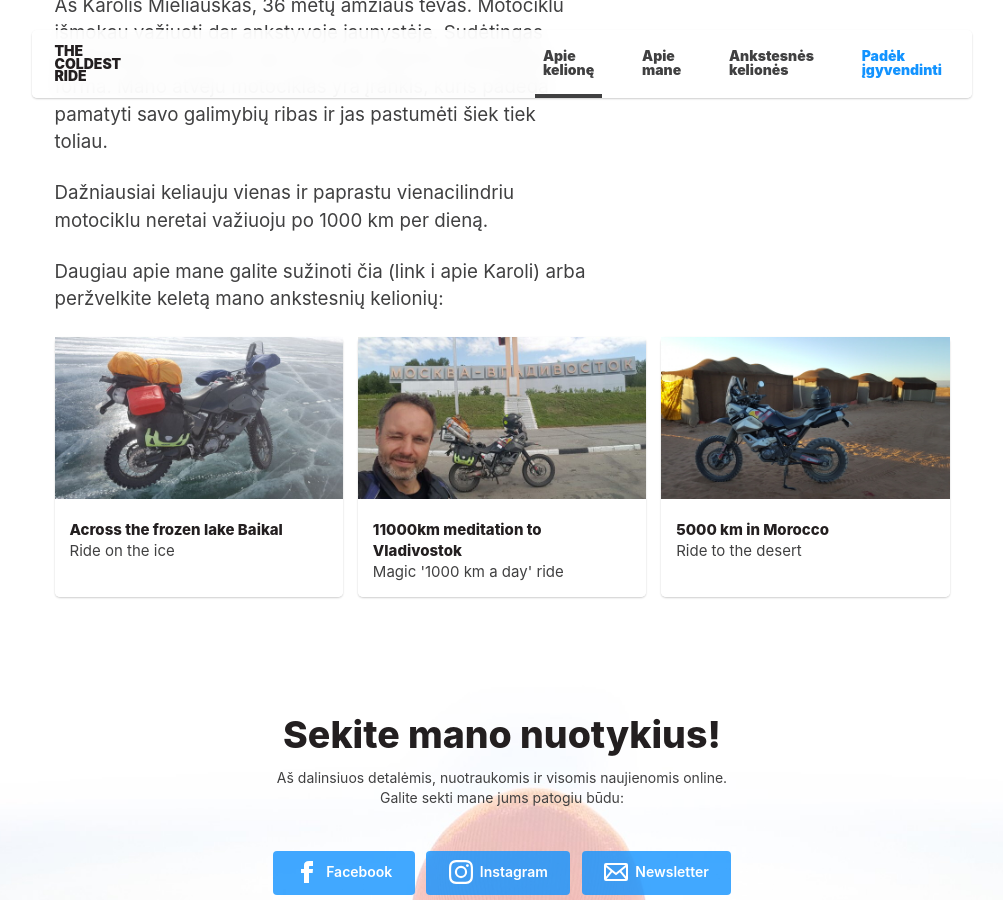
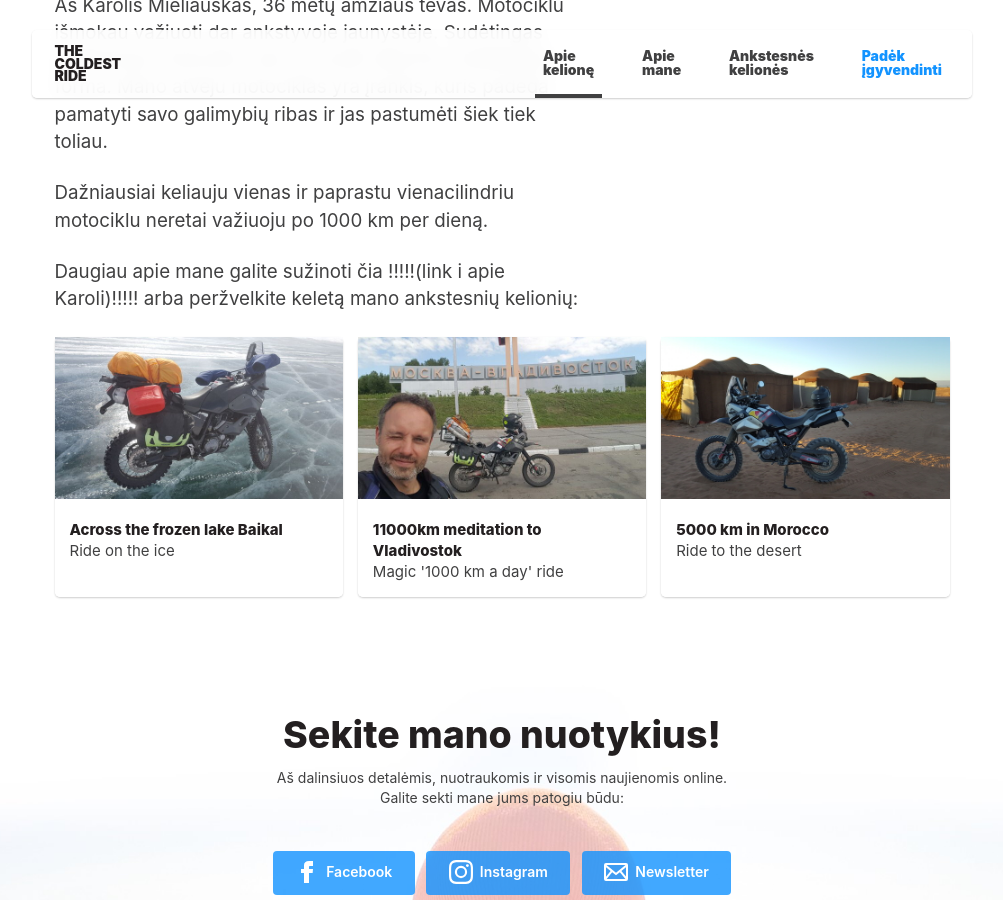
Before and after one commit to karolismieliauskas/thecoldestride.com, a Jekyll site: the page built from pages/lt/index.html, in a window 1280 px wide and 900 px high, scrolled down 1653 px. Shown: the whole window, without its empty margins (138-1141 px from the left). Built offline with Jekyll 4.4.1, drawn with Linux system fonts in a browser that asks for light colours.

```diff
--- a/_data/lt/index.yml
+++ b/_data/lt/index.yml
@@ -16,7 +16,7 @@ rider:
 
     Dažniausiai keliauju vienas ir paprastu vienacilindriu motociklu neretai važiuoju po 1000 km per dieną.
 
-    Daugiau apie mane galite sužinoti čia (link i apie Karoli) arba peržvelkite keletą mano ankstesnių kelionių:
+    Daugiau apie mane galite sužinoti čia !!!!!(link i apie Karoli)!!!!! arba peržvelkite keletą mano ankstesnių kelionių:
 banner:
   title: Prisijunkite prie kelionės
   body: |
```
